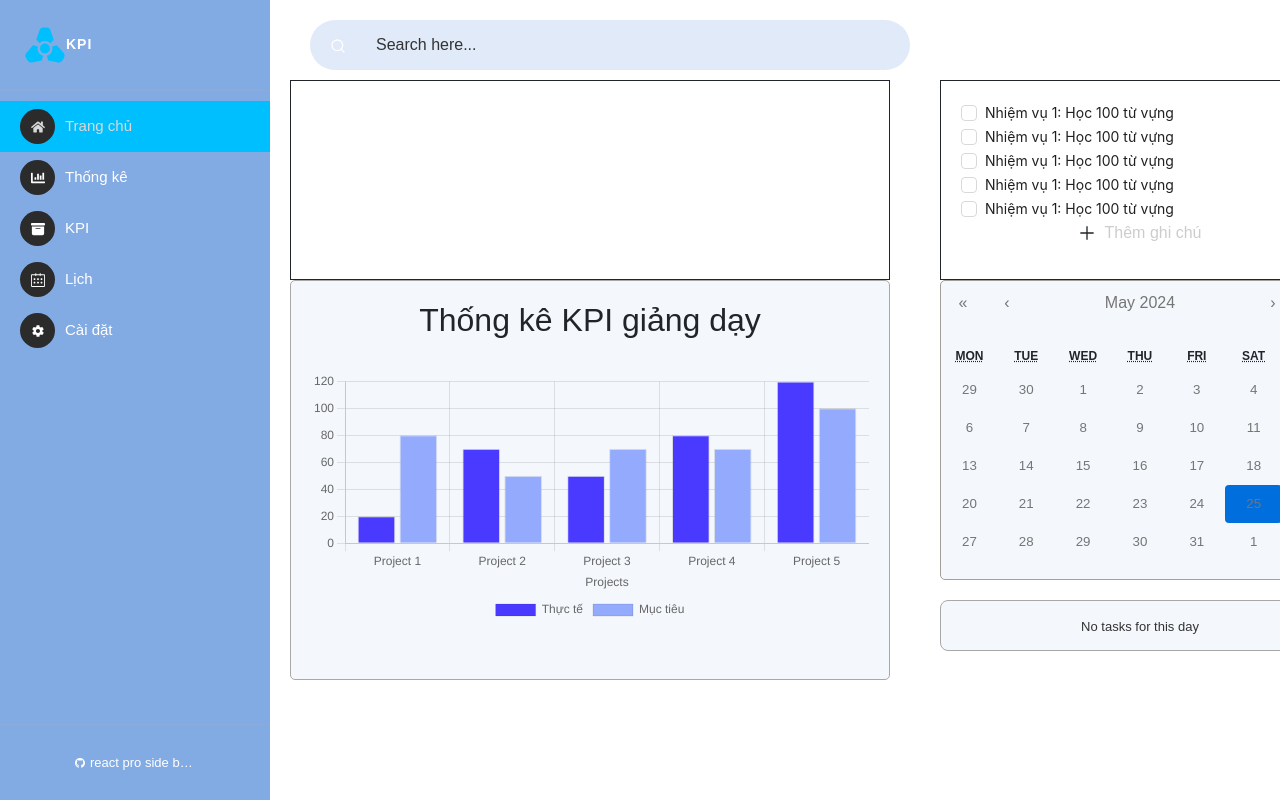
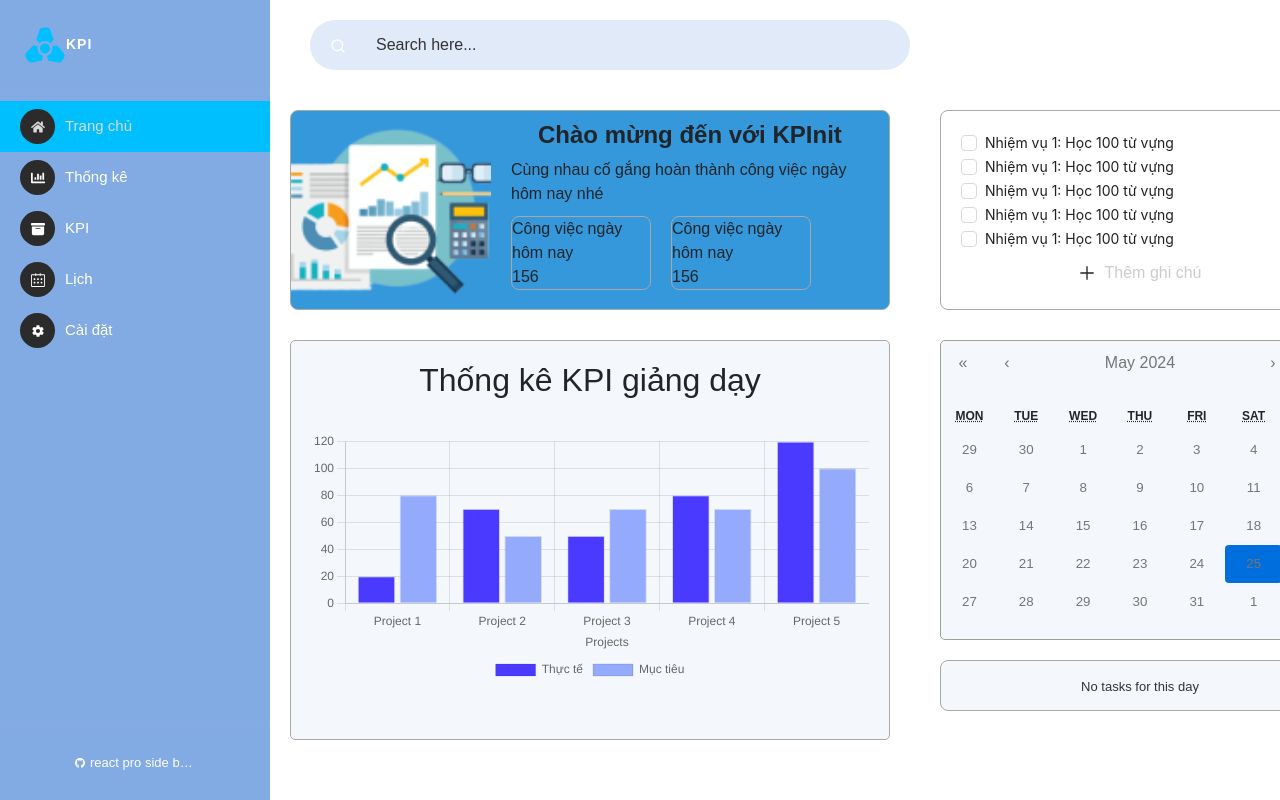
Before and after one commit to iaht211/UIUX-2023.2, a React (Create React App) app: page / in a window 1280 px wide. Shown: the top 800 px of the page. Built offline with nearby package versions, Linux system fonts and the light colour scheme.

Commit message:
fix home page

```diff
--- /dev/null
+++ b/src/components/Home/Advertis/Advertis.js
@@ -0,0 +1,28 @@
+import kpiImg from '../../../assets/Remove-bg 1.png'
+import './Advertis.scss'
+const Advertis = () => {
+    return(
+        <>
+        <div className="kpi">
+            <img src={kpiImg} width="200" height="200"/>
+
+            </div>
+            <div className="content">
+                <h4>Chào mừng đến với KPInit</h4>
+                <span>Cùng nhau cố gắng hoàn thành công việc ngày hôm nay nhé</span>
+                <div className='infor'>
+                    <div className='left'>
+                        <span> Công việc ngày hôm nay <br/></span>
+                        <span>156</span>
+                    </div>
+                    <div className='right'>
+                    <span> Công việc ngày hôm nay <br/></span>
+                        <span>156</span>
+                    </div>
+                </div>
+            </div>
+
+        </>
+    )
+}
+export default Advertis;
--- /dev/null
+++ b/src/components/Home/Advertis/Advertis.scss
@@ -0,0 +1,29 @@
+.content {
+    width: 380px;
+    height: 200px;
+    padding-left: 20px;
+    h4 {
+        padding-top: 10px;
+        padding-left: 27px;
+        font-weight: 600;
+    }
+    span {
+        font-size: medium;
+        font-weight: 500;
+    }
+    .infor {
+      display: flex;
+      padding-top: 10px;
+      .left {
+        width: 140px;
+        border: 1px solid #A8A8A8;
+        border-radius: 8px;
+        margin-right: 20px;
+      }
+      .right {
+        width: 140px;
+        border: 1px solid #A8A8A8;
+        border-radius: 8px;
+      }
+    }
+}
--- a/src/components/Home/Home.js
+++ b/src/components/Home/Home.js
@@ -5,6 +5,7 @@ import BarChart from "./Data/BarChart";  // Adjust the import path as needed
 import MyCalendar from "./Calender/Calender";
 import ChartWeek from "../Chart/ChartWeek";
 import Note from "./Note/Note";
+import Advertis from "./Advertis/Advertis";
 
 
 
@@ -74,8 +75,10 @@ const Home = () => {
 
     return (
         <div className='home-container'>
-            <div className="chart-note">
-                <div className="test"></div>
+            <div className="advertis-note">
+                <div className="advertis">
+                    <Advertis/>
+                </div>
                 <Note/>
             </div>
             <div className="chart-calender">
--- a/src/components/Home/Home.scss
+++ b/src/components/Home/Home.scss
@@ -1,17 +1,29 @@
 .home-container {
     width: 100%;
-      .chart-note {
+      .advertis-note {
           display: flex;
           gap: 50px;
-          .test {
+          .advertis {
               width: 600px;
               height: 200px;
-              border: 1px solid
+              border: 1px solid #A8A8A8;
+              border-radius: 8px;
+              margin: 30px 0;
+                display: flex;
+                background-color: #3498db;
+
+                .kpi {
+                    width: 200px;
+                    height: 200px;
+                }
+
           }
           .note-container {
-              border: 1px solid;
+              border: 1px solid #A8A8A8;
               width: 400px;
             padding: 20px;
+            border-radius: 8px;
+            margin: 30px 0;
           }
       }
       .chart-calender {
--- a/src/components/Home/Note/Note.scss
+++ b/src/components/Home/Note/Note.scss
@@ -3,6 +3,7 @@
     .add-note {
         display: flex;
         justify-content: center;
+        margin-top: 10px;
         svg {
             margin-top: 4px;
         }
```
